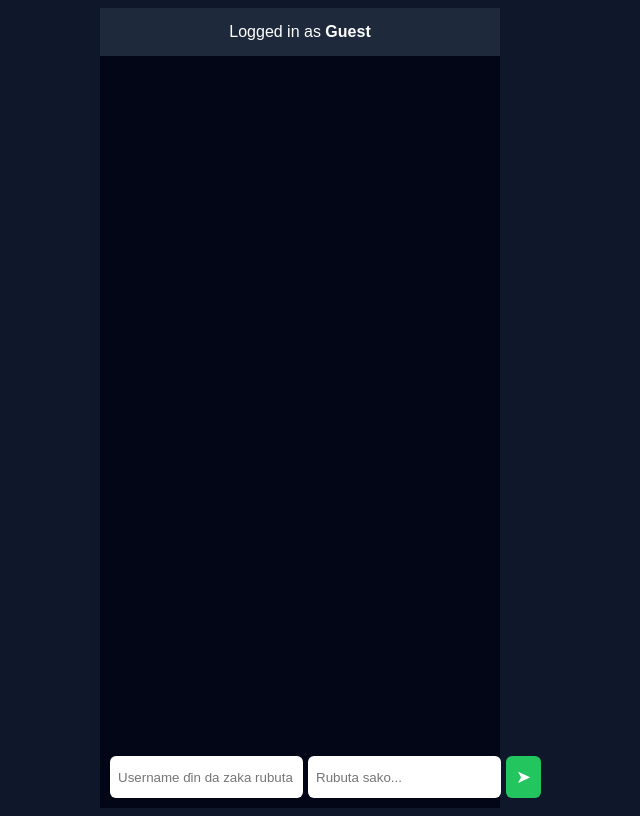
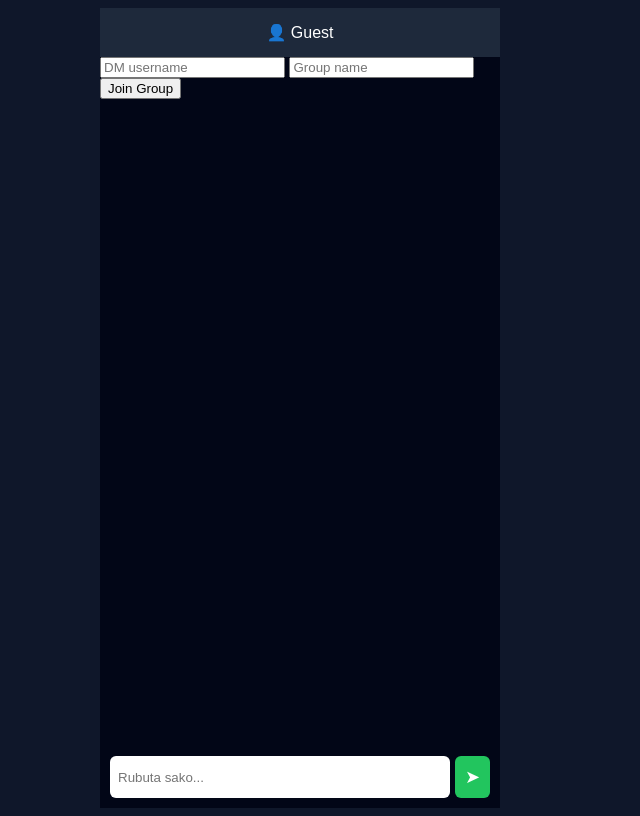
Before and after one commit to mahmudamg11sm/SMchat, a Flask app: page / in a window 1280 px wide. Shown: the whole page, without its empty margins (340-980 px from the left). Run offline with Flask 3, Linux system fonts and the light colour scheme; some libraries are stand-ins or nearby versions.

Commit message:
Update chat.html

```diff
--- a/templates/chat.html
+++ b/templates/chat.html
@@ -9,15 +9,20 @@
 
 <div class="chat-container">
     <div class="header">
-        Logged in as <b>{{ username }}</b>
+        👤 {{ username }}
+    </div>
+
+    <div class="top-controls">
+        <input id="receiver" placeholder="DM username">
+        <input id="group" placeholder="Group name">
+        <button onclick="joinGroup()">Join Group</button>
     </div>
 
     <div class="messages" id="chat"></div>
 
     <div class="input-box">
-        <input id="receiver" placeholder="Username ɗin da zaka rubuta wa">
         <input id="msg" placeholder="Rubuta sako...">
-        <button onclick="sendMessage()">➤</button>
+        <button onclick="send()">➤</button>
     </div>
 </div>
 
@@ -25,31 +30,69 @@
 const socket = io();
 const username = "{{ username }}";
 
-function sendMessage() {
+function send() {
     const msg = document.getElementById("msg").value;
     const receiver = document.getElementById("receiver").value;
+    const group = document.getElementById("group").value;
 
-    if (!msg || !receiver) return;
+    if (!msg) return;
 
+    if (group) {
+        socket.emit("send_group_message", {
+            sender: username,
+            group: group,
+            message: msg
+        });
+    } else if (receiver) {
         socket.emit("send_message", {
             sender: username,
             receiver: receiver,
             message: msg
         });
+    }
 
     document.getElementById("msg").value = "";
 }
 
+function joinGroup() {
+    const group = document.getElementById("group").value;
+    if (!group) return;
+
+    socket.emit("join_group", {
+        username: username,
+        group: group
+    });
+}
+
 socket.on("receive_message", function(data) {
     if (data.sender === username || data.receiver === username) {
-        const chat = document.getElementById("chat");
+        addMsg(`${data.sender}: ${data.message}`, data.sender === username);
+    }
+});
+
+socket.on("receive_group_message", function(data) {
+    addMsg(`[${data.group}] ${data.sender}: ${data.message}`,
+           data.sender === username);
+});
+
+socket.on("group_notice", function(data) {
+    addSystemMsg(data.msg);
+});
+
+function addMsg(text, me) {
     const div = document.createElement("div");
-        div.className = data.sender === username ? "me" : "them";
-        div.innerText = data.sender + ": " + data.message;
+    div.className = me ? "me" : "them";
+    div.innerText = text;
     chat.appendChild(div);
     chat.scrollTop = chat.scrollHeight;
 }
-});
+
+function addSystemMsg(text) {
+    const div = document.createElement("div");
+    div.className = "system";
+    div.innerText = text;
+    chat.appendChild(div);
+}
 </script>
 
 </body>
```
Lines whose indentation alone changed are shown as unchanged.
